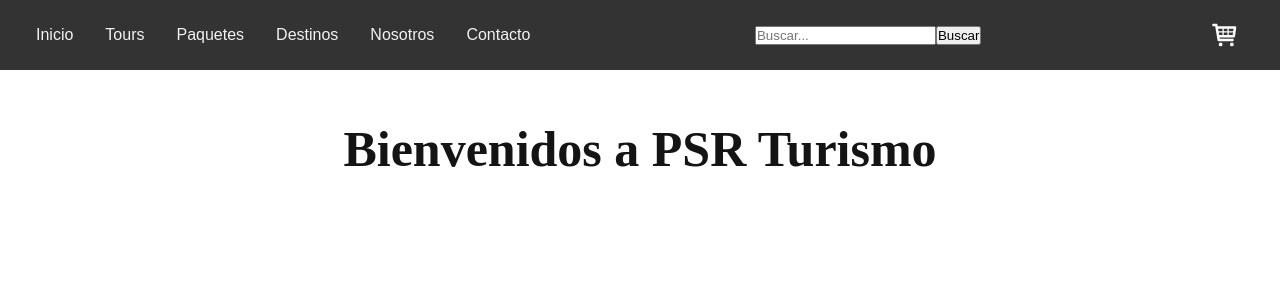
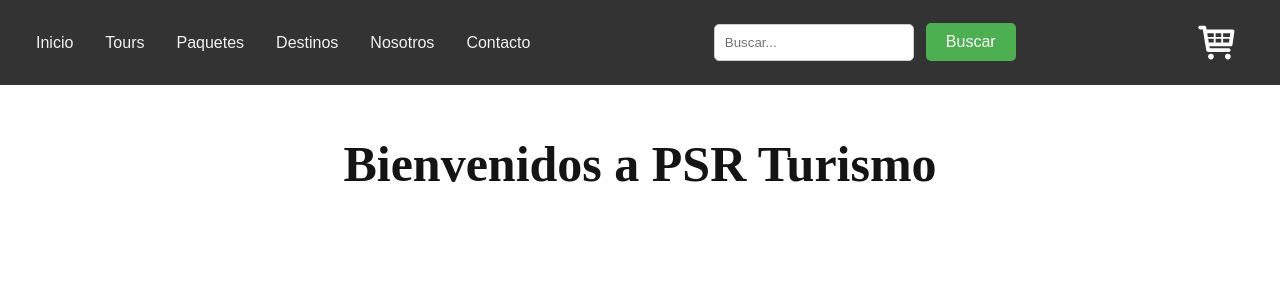
Before and after one commit to fedepauza/entregaReact, a React (Create React App) app: page / in a window 1280 px wide. Shown: the top 300 px of the page. Built offline with nearby package versions, Linux system fonts and the light colour scheme.

Commit message:
se realizan modificaciones en el css

```diff
--- a/src/components/CardWidget/CardWidget.jsx
+++ b/src/components/CardWidget/CardWidget.jsx
@@ -4,7 +4,7 @@ import { TiShoppingCart } from "react-icons/ti";
 function CardWidget() {
     return (
         <div className="card-widget">
-            <TiShoppingCart size={30} color='white'/>
+            <TiShoppingCart size={45} color='white'/>
         </div>
     );
 }
--- a/src/components/NavBar/NavBar.css
+++ b/src/components/NavBar/NavBar.css
@@ -66,3 +66,39 @@ li {
 .navbar .icon {
     display: none;
 }
+
+.button {
+    background-color: #4CAF50;
+    border: none;
+    border-radius: 5px;
+    color: white;
+    padding: 10px 20px;
+    text-align: center;
+    text-decoration: none;
+    display: inline-block;
+    font-size: 16px;
+    margin: 4px 2px;
+    cursor: pointer;
+}
+
+.button:hover {
+    background-color: #45a049;
+}
+
+.inputText {
+    padding: 10px;
+    margin: 10px;
+    border-radius: 5px;
+    border: 1px solid #ccc;
+    width: 200px;
+}
+
+.card-widget {
+    color: white;
+    cursor: pointer;
+}
+
+.card-widget:hover {
+    background-color: #4CAF50;
+    border-radius: 5px;
+}
--- a/src/components/NavBar/NavBar.jsx
+++ b/src/components/NavBar/NavBar.jsx
@@ -14,8 +14,8 @@ function NavBar() {
                 <li><a href="#">Contacto</a></li>
             </ul>
             <div>
-                <input type="text" placeholder="Buscar..."/>
-                <button>Buscar</button>
+                <input type="text" placeholder="Buscar..." className="inputText"/>
+                <button className="button">Buscar</button>
             </div>
             <div>
                 <CardWidget/>
```
